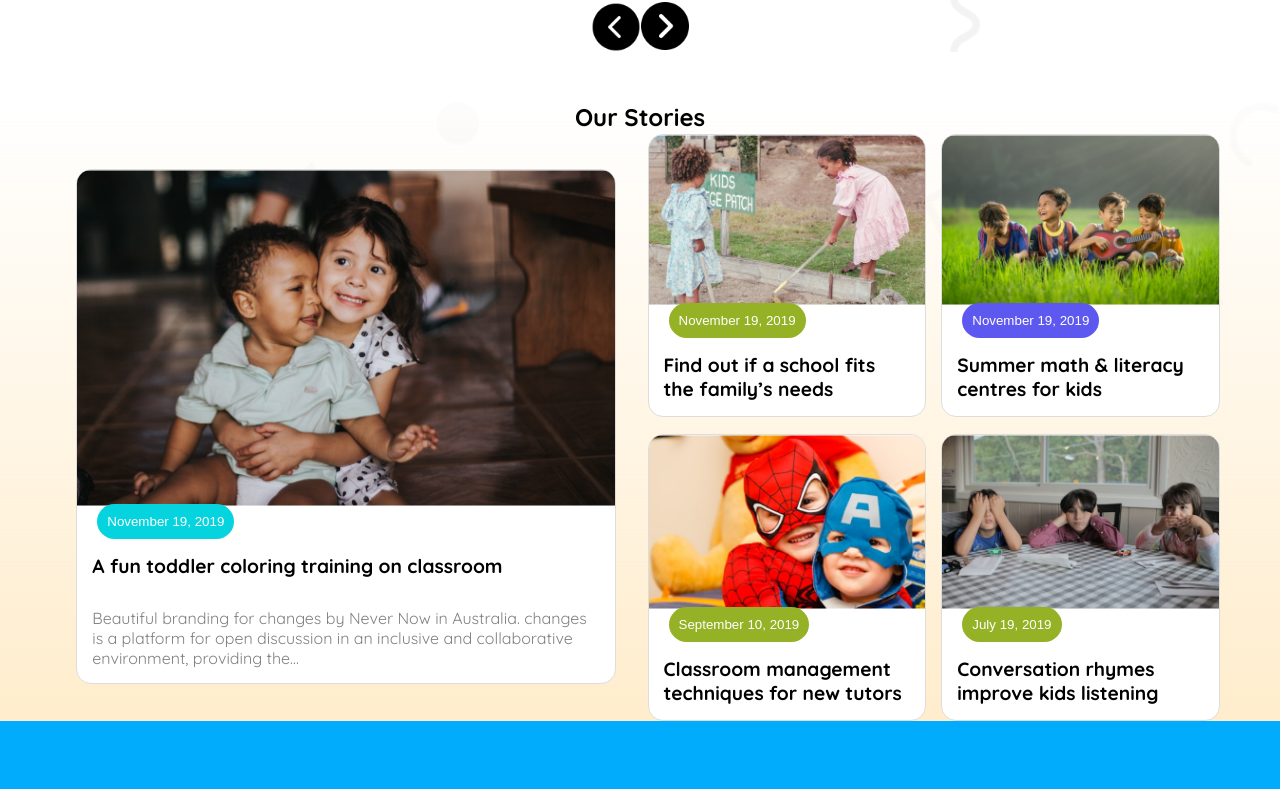
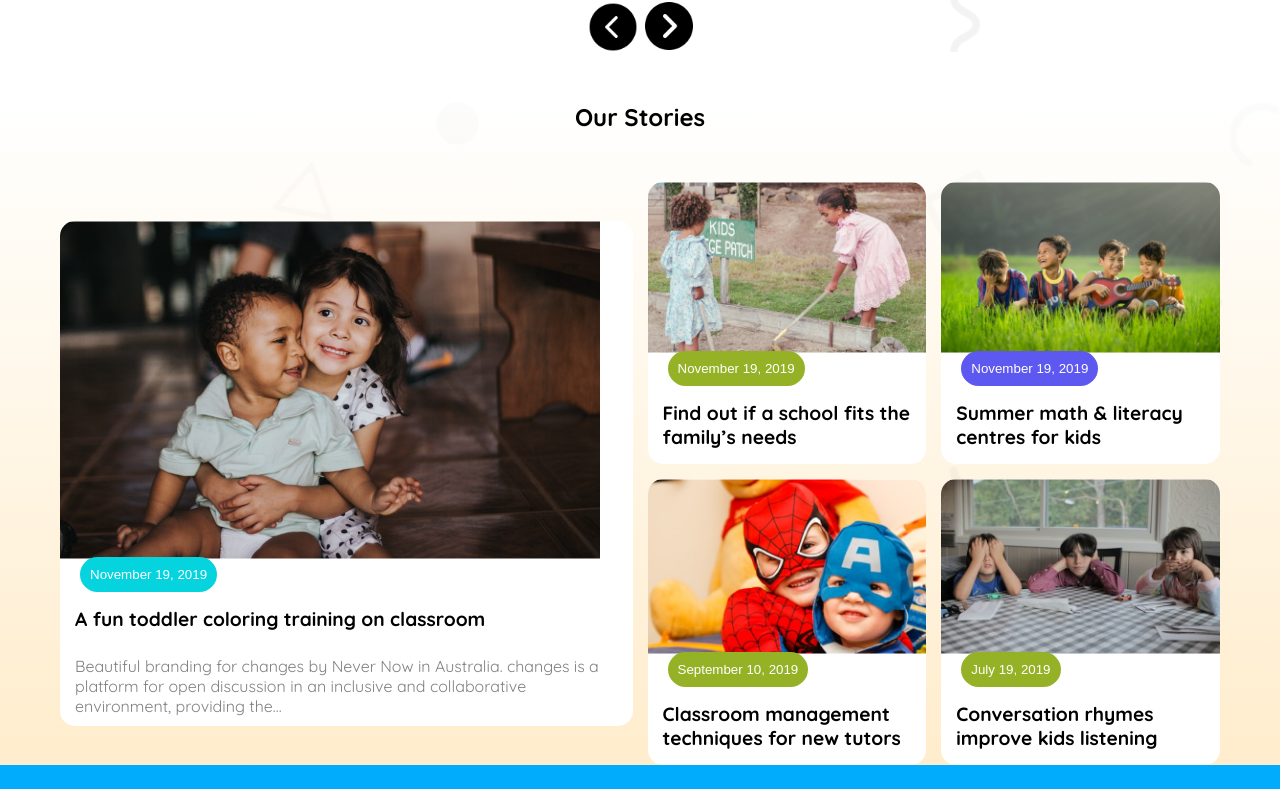
Before and after one commit to nusratsetu/assignment-2, a plain HTML site: page index.html in a window 1280 px wide. Shown: the part 1129-1918 px from the top of the page. Drawn offline with Linux system fonts and the light colour scheme.

Commit message:
added new styles

```diff
--- a/index.html
+++ b/index.html
@@ -94,7 +94,7 @@
             <h1 class="story-title">Our Stories</h1>
             <div class="card-container">
                 <div class="story-card1">
-               <img class="story-img" src="assets/story-1.png" alt="">
+               <img class="story-img1" src="assets/story-1.png" alt="">
                <button class="story-btn-1">November 19, 2019</button>
                 <h1 class="story-titles">A fun toddler coloring training on
                     classroom</h1>
@@ -107,28 +107,24 @@
                <button class="story-btn-2">November 19, 2019</button>
                 <h1 class="story-titles">Find out if a school fits the
                     family’s needs</h1>
-
                 </div>
                 <div class="story-card">
                <img class="story-img" src="assets/story-3.png" alt="">
                <button class="story-btn-3">November 19, 2019</button>
                 <h1 class="story-titles">Summer math & literacy
                     centres for kids</h1>
-
                 </div>
                 <div class="story-card">
                <img class="story-img" src="assets/story-4.png" alt="">
                <button class="story-btn-2">September 10, 2019</button>
                 <h1 class="story-titles">Classroom management
                     techniques for new tutors</h1>
-
                 </div>
                 <div class="story-card">
                <img class="story-img" src="assets/story-5.png" alt="">
                <button class="story-btn-2">July 19, 2019</button>
                 <h1 class="story-titles">Conversation rhymes
                     improve kids listening</h1>
-
                 </div>
             </div>
         </section>
--- a/style.css
+++ b/style.css
@@ -210,6 +210,7 @@ hr{
     display: flex;
     justify-content: center;
     margin-bottom: 50px;
+    gap: 7px;
 
 }
 
@@ -223,8 +224,9 @@ hr{
 
 .story-titles{
 font-size: 1rem;
-
-
+}
+.story-title{
+    margin-bottom: 50px;
 }
 
 .story-img{
@@ -232,6 +234,9 @@ font-size: 1rem;
     height: auto;
 }
 
+.story-img1{
+    max-width: fit-content;
+}
 .story-section{
     background-image: linear-gradient(to bottom, rgba(255, 255, 255, 0.73), rgba(254, 163, 1, 0.20)) ,url(assets/bg.png);
     background-size: 100%;
@@ -239,23 +244,16 @@ font-size: 1rem;
     align-items: center;
 
 }
-
-
-
-
 .card-container{
     display: grid;
     grid-template-columns: repeat(4, 1fr);
-    grid-template-rows: repeat(2, 1fr);
+    grid-template-rows: auto;
 
     max-width: 1160px;
     align-items: center;
     justify-items: center;
     gap: 15px;
 }
-
-
-
 .story-card1{
     max-width: 540px;
     max-height: 630px;
@@ -263,21 +261,19 @@ font-size: 1rem;
     grid-row: span 2;
     background-color: #ffffff;
     border-radius: 15px;
-    border: 1px solid #ddd;
+
     overflow: hidden;
+    max-width: 100%;
 }
-
 .story-card{
     max-width: 290px;
     max-height: 300px;
     background-color: #ffffff;
     border-radius: 15px;
-    border: 1px solid #ddd;
+
     overflow: hidden;
 
 }
-
-
 .story-btn-1{
     background-color: #05D4DF;
     color: white;
@@ -307,26 +303,21 @@ font-size: 1rem;
     margin-top: -100px;
 
 }
-
 .story-titles{
     font-size: 1.2rem;
     padding: 15px;
 }
-
-
-
 .story-description{
     color: #808080;
-    padding: 15px;
+    padding: 10px 15px;
+    /* margin-bottom: 25px; */
 }
-
-
-
 footer{
     background-color: #01ACFD;
     color: #ffffff;
     padding: 20px 0;
 
+    justify-items: center;
 
 }
 .footer-container{
```
